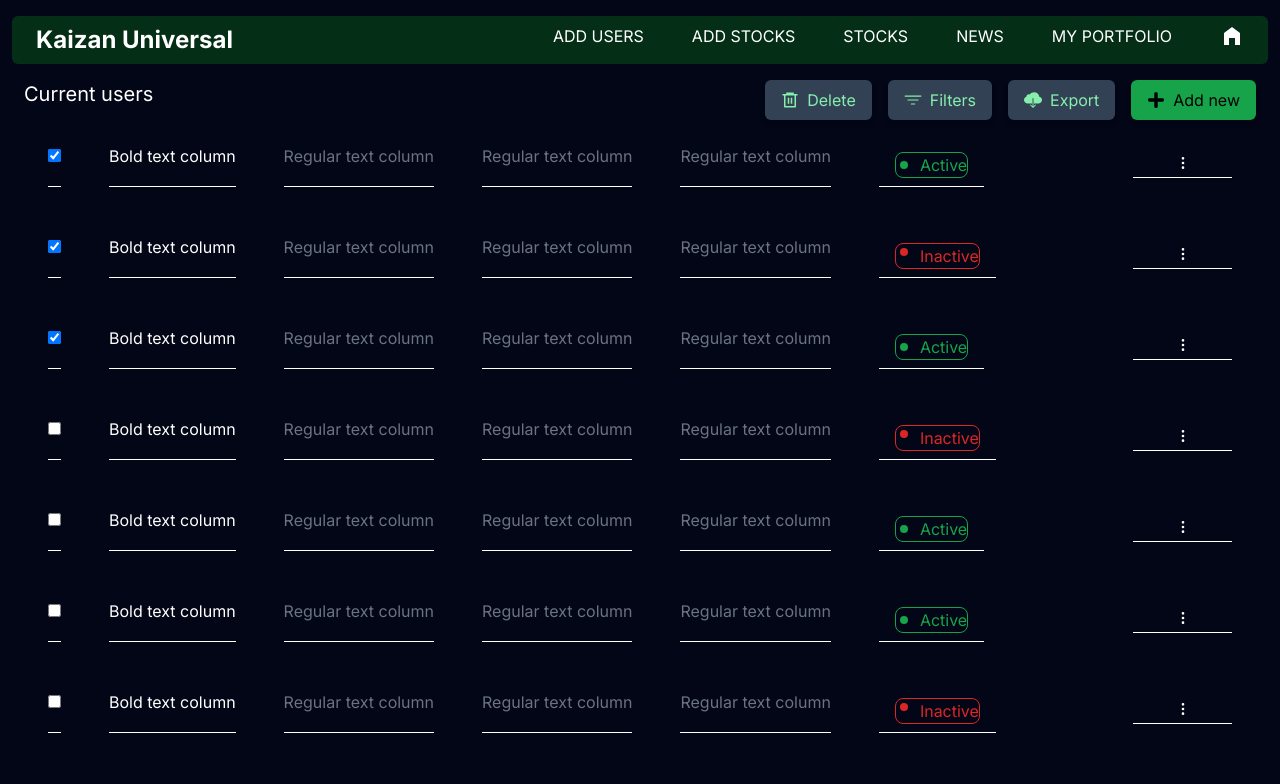
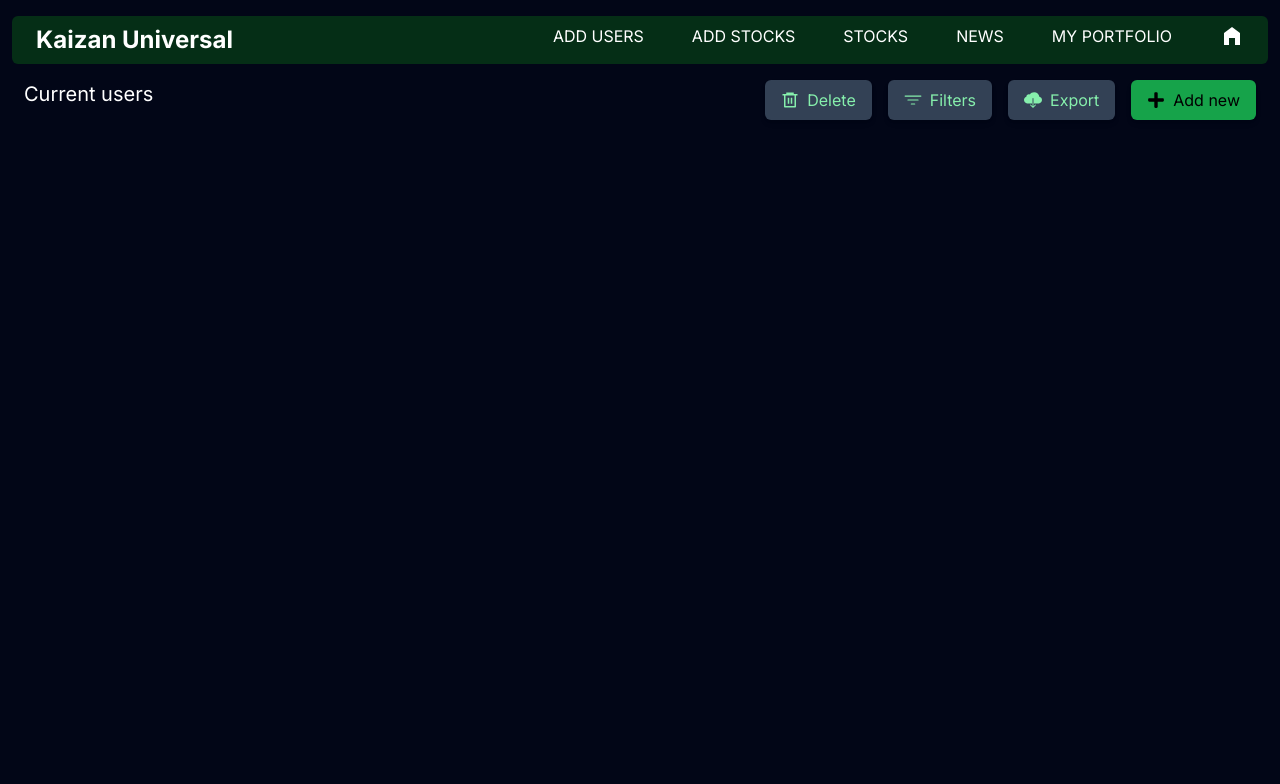
Before and after one commit to BhagatBhavya1/kaizen-universal, a Next.js app: page /admin-add-user in a window 1280 px wide. Shown: the top 784 px of the page. Built offline with nearby package versions, Linux system fonts and the light colour scheme.

Commit message:
minor changes

```diff
--- a/components/AddUserData.js
+++ b/components/AddUserData.js
@@ -2,7 +2,7 @@
 export let AddUserData=[
     {
         access : true,
-        employeeid : "Bold text column",
+        employeeid : "Krish",
         employeename : "Regular text column",
         employeeemail : "Regular text column",
         contactno : "Regular text column",
@@ -10,7 +10,7 @@ export let AddUserData=[
     },
     {
         access : true,
-        employeeid : "Bold text column",
+        employeeid : "Krish Thakrar",
         employeename : "Regular text column",
         employeeemail : "Regular text column",
         contactno : "Regular text column",
--- a/components/NavbarData.js
+++ b/components/NavbarData.js
@@ -21,7 +21,7 @@ export let navbar2=[
         route : "/"
     },{
         name : "CONTACT US",
-        route : "/"
+        route : "/#contact-section"
     },
 ]
 export let navbar3=[
--- a/src/app/admin-add-user/page.tsx
+++ b/src/app/admin-add-user/page.tsx
@@ -36,49 +36,6 @@ export default function AddAdminUser() {
                     </button>
                 </div>
             </div>
-            <div className="px-6">
-            {AddUserData.map((item,index)=>(
-                <div className="flex py-6 px-6 justify-center text-center items-center">
-                    <div className="flex w-11/12 gap-12">
-                        <div className="border-b border-white">
-                            <input type="checkbox"
-                            checked={item.access}
-                            />
-                        </div>
-                        <div className="border-b border-white">
-                            <h1 className="text-white text-bold">{item.employeeid}</h1>
-                        </div>
-                        <div className="border-b border-white">
-                            <h1 className="text-gray-500">{item.employeename}</h1>
-                        </div>
-                        <div className="border-b border-white">
-                            <h1 className="text-gray-500">{item.employeeemail}</h1>
-                        </div>
-                        <div className="border-b border-white">
-                            <h1 className="text-gray-500">{item.contactno}</h1>
-                        </div>
-                        <div className={"border-b border-white px-4 py-2"}>
-                            {item.currentstatus ? (
-                                <div className="flex gap-2 border border-green-600 rounded-lg justify-center items-center text-center">
-                                    <span className="flex text-green-600 justify-center"><GoDotFill /></span>
-                                    <h1 className="text-green-600">Active</h1>
-                                </div>
-                            ) : (
-                                <div className="flex gap-2 border border-red-600 rounded-lg">
-                                    <span className="text-red-600"><GoDotFill /></span>
-                                    <h1 className="text-red-600">Inactive</h1>
-                                </div>
-                            )}
-                        </div>
-                    </div>
-                    <div className="border-b border-white w-1/12">
-                        <button>
-                            <span className="text-white"><HiOutlineDotsVertical /></span>
-                        </button>
-                    </div>
-                </div>
-            ))}
-            </div>
         </div>
     )
 }
--- a/src/app/page.tsx
+++ b/src/app/page.tsx
@@ -1,11 +1,15 @@
 "use client"
 import Link from "next/link";
 import Image from "next/image";
-import {useState,useEffect} from "react"
-import {WhyUs} from "../../components/HomePage";
-import {contact} from "../../components/ContactUs";
+import { useState, useEffect } from "react";
+import { WhyUs } from "../../components/HomePage";
+import { contact } from "../../components/ContactUs";
 import { FaEnvelope, FaLinkedin, FaComment, FaShieldAlt, FaClock } from 'react-icons/fa';
 import { FaShield } from "react-icons/fa6";
+
+
+import Navbar from "../../components/NavbarHome";
+
 export default function Home() {
     const [isSmallScreen, setIsSmallScreen] = useState(false);
     useEffect(() => {
@@ -19,9 +23,13 @@ export default function Home() {
             window.removeEventListener('resize', checkScreenSize);
         };
     }, []);
+
     return (
-      <div className="flex flex-col bg-green-100">
-          <div className="bg-green-100">
+        <div className="flex flex-col bg-green-100 relative">
+            <div className="absolute top-4 left-4 right-4 z-10">
+                <Navbar />
+            </div>
+            <div className="relative">
                 <Image
                     src="/home_bg.png"
                     alt="Example Image"
@@ -32,6 +40,7 @@ export default function Home() {
                     style={{ width: '100%', height: '100%' }}
                 />
             </div>
+            <div className="z-0">
                 <div className="flex flex-col text-center items-center justify-center px-10 bg-green-100">
                     <h1 className="text-4xl">Why Us ?</h1>
                     <div className={`mt-4 w-full justify-left grid ${isSmallScreen ? "grid-cols-1" : "grid-cols-2"} gap-8 px-2 py-4 mb-20`}>
@@ -43,9 +52,11 @@ export default function Home() {
                         ))}
                     </div>
                 </div>
+
                 <div className="bg-slate-950 flex flex-col">
                     <h1 className="text-2xl text-green-300 justify-center text-center items-center py-10">TRENDING TRADS</h1>
                 </div>
+
                 <div className="bg-green-100">
                     <h1 className="py-10 text-2xl justify-center text-center items-center">
                         FACES BEHIND KAIZAN
@@ -59,7 +70,8 @@ export default function Home() {
                         height={1000}
                     />
                 </div>
-          <div className="flex flex-col bg-slate-950 px-10 py-10 rounded-b-3xl overflow-hidden">
+
+                <div id="contact-section" className="flex flex-col bg-slate-950 px-10 py-10 rounded-b-3xl overflow-hidden">
                     <h1 className="text-green-100 text-2xl text-center item-center justify-center">CONTACT US</h1>
                     <div className="flex mt-12 justify-center text-center items-center">
                         {contact.map((item,index)=>(
@@ -87,8 +99,7 @@ export default function Home() {
                         <h1 className="text-gray-500">Any text <span>&copy;</span> Kaizanuniversal 2020. All right reserved</h1>
                     </div>
                 </div>
-          <div className="py-2"></div>
             </div>
-
+        </div>
     );
 }
```
Lines whose indentation alone changed are shown as unchanged.
